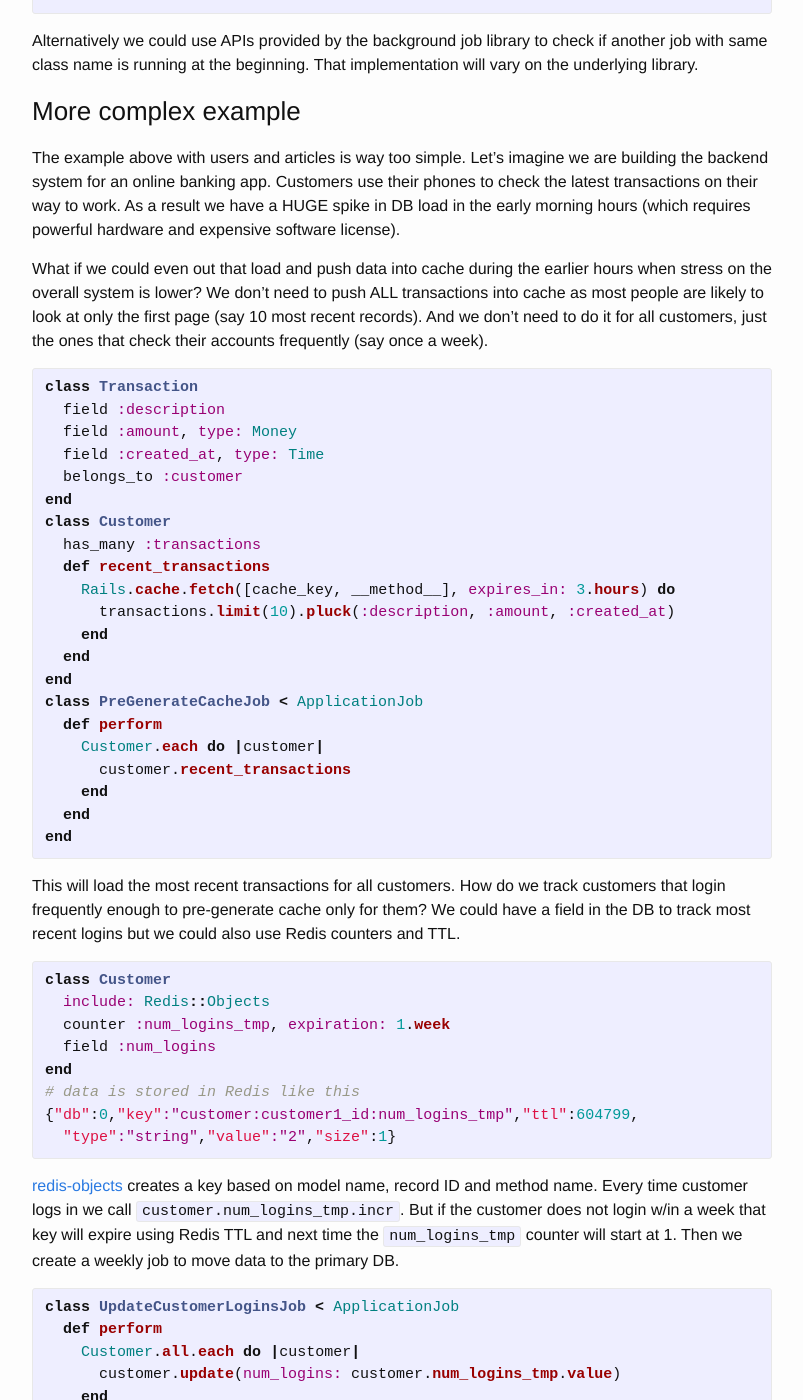
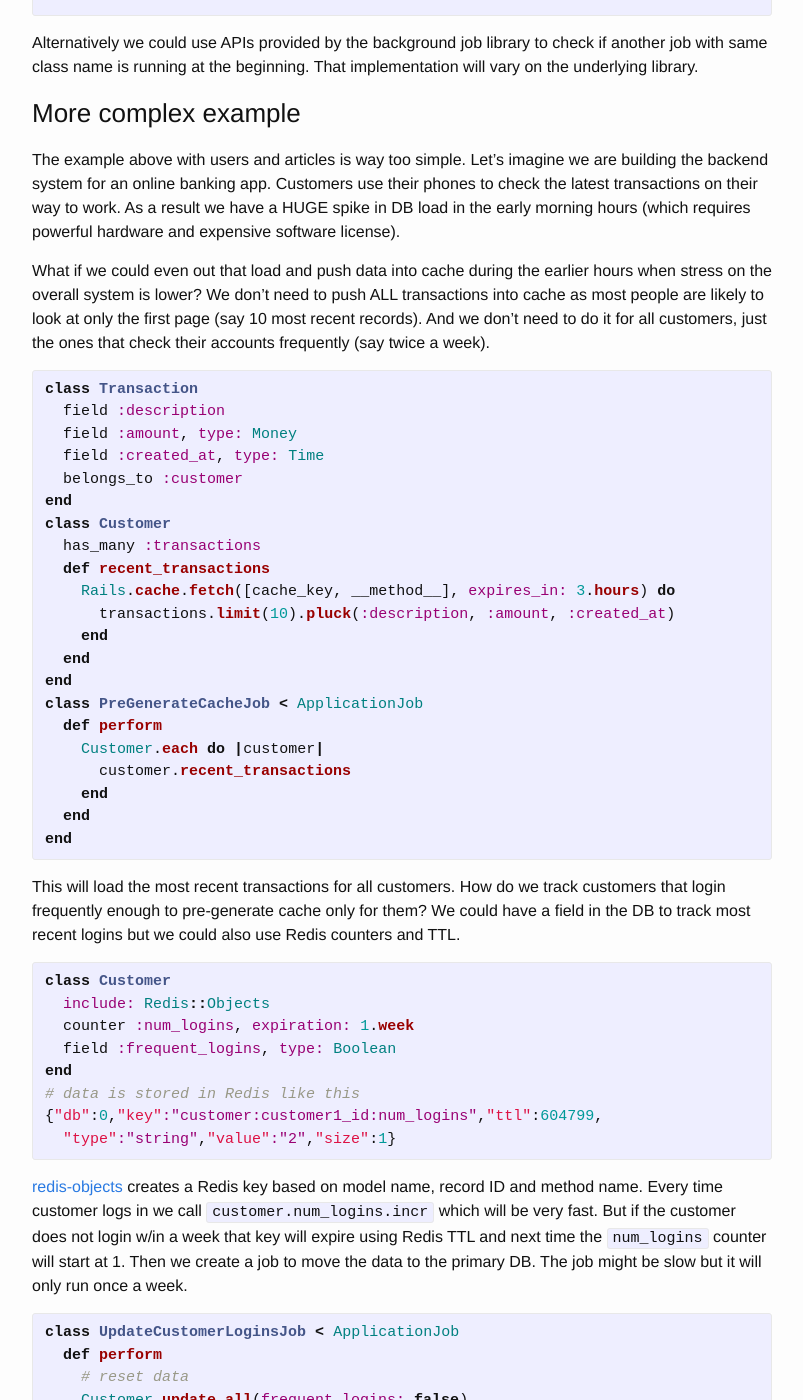
Before and after one commit to dmitrypol/dmitrypol.github.io, a Jekyll site: the page built from _posts/2017-03-27-redis-cache-pregen.md, in a window 1280 px wide and 1400 px high, scrolled down 3499 px. Shown: the whole window, without its empty margins (238-1041 px from the left). Built offline with Jekyll 4.4.1, drawn with Linux system fonts in a browser that asks for light colours; nearby versions of some CDN libraries; comment, search, counter and statistics services are not loaded; some of the changed text lies outside the part shown.

Commit message:
content updates

```diff
--- a/_posts/2017-03-27-redis-cache-pregen.md
+++ b/_posts/2017-03-27-redis-cache-pregen.md
@@ -11,7 +11,7 @@ A common pattern is to use Redis as a cache store where the first application re
 
 ### Basic caching
 
-Here is how it can be implemented with [Ruby on Rails](http://guides.rubyonrails.org/caching_with_rails.html)
+Here is how it can be implemented with [Ruby on Rails](http://guides.rubyonrails.org/caching_with_rails.html) but there are similar patterns in other frameworks.
 
 {% highlight ruby %}
 class Article
@@ -27,7 +27,7 @@ class User
 end
 {% endhighlight %}
 
-[cache_key](http://apidock.com/rails/ActiveRecord/Integration/cache_key) is a method that generates unique Redis key like this `user/user_id-user_updated_at_timestamp`.  Specifying `touch: true` on the `Article` relationship will modify `User.updated_at` when articles are created / deleted.  Appending the method name to `cache_key` ensures Redis key uniqueness (what if we cache other methods on the User model).  Here is what data looks like stored in Redis:
+[cache_key](http://apidock.com/rails/ActiveRecord/Integration/cache_key) is a method that generates unique Redis key like this `user/user_id-user_updated_at_timestamp`.  Specifying `touch: true` on the `Article` relationship will modify `User.updated_at` when articles are created / deleted which will force new `cache_key`.  Appending the method name to `cache_key` ensures Redis key uniqueness if we cache other methods on the User model.  Here is what data looks like stored in Redis:
 
 {% highlight ruby %}
 {"db":0,"key":"user/123-1490568353/articles_count","ttl":3559,
@@ -132,7 +132,7 @@ Alternatively we could use APIs provided by the background job library to check
 
 The example above with users and articles is way too simple.  Let's imagine we are building the backend system for an online banking app.  Customers use their phones to check the latest transactions on their way to work.  As a result we have a HUGE spike in DB load in the early morning hours (which requires powerful hardware and expensive software license).
 
-What if we could even out that load and push data into cache during the earlier hours when stress on the overall system is lower?  We don't need to push ALL transactions into cache as most people are likely to look at only the first page (say 10 most recent records).  And we don't need to do it for all customers, just the ones that check their accounts frequently (say once a week).
+What if we could even out that load and push data into cache during the earlier hours when stress on the overall system is lower?  We don't need to push ALL transactions into cache as most people are likely to look at only the first page (say 10 most recent records).  And we don't need to do it for all customers, just the ones that check their accounts frequently (say twice a week).
 
 {% highlight ruby %}
 class Transaction
@@ -163,27 +163,30 @@ This will load the most recent transactions for all customers.  How do we track
 {% highlight ruby %}
 class Customer
   include: Redis::Objects
-  counter :num_logins_tmp, expiration: 1.week
-  field :num_logins
+  counter :num_logins, expiration: 1.week
+  field :frequent_logins, type: Boolean
 end
 # data is stored in Redis like this
-{"db":0,"key":"customer:customer1_id:num_logins_tmp","ttl":604799,
+{"db":0,"key":"customer:customer1_id:num_logins","ttl":604799,
   "type":"string","value":"2","size":1}
 {% endhighlight %}
 
-[redis-objects](https://github.com/nateware/redis-objects) creates a key based on model name, record ID and method name.  Every time customer logs in we call `customer.num_logins_tmp.incr`.  But if the customer does not login w/in a week that key will expire using Redis TTL and next time the `num_logins_tmp` counter will start at 1.  Then we create a weekly job to move data to the primary DB.
+[redis-objects](https://github.com/nateware/redis-objects) creates a Redis key based on model name, record ID and method name.  Every time customer logs in we call `customer.num_logins.incr` which will be very fast.  But if the customer does not login w/in a week that key will expire using Redis TTL and next time the `num_logins` counter will start at 1.  Then we create a job to move the data to the primary DB.  The job might be slow but it will only run once a week.
 
 {% highlight ruby %}
 class UpdateCustomerLoginsJob < ApplicationJob
   def perform
+    # reset data
+    Customer.update_all(frequent_logins: false)
+    # update with data from Redis, can be optimized separately
     Customer.all.each do |customer|
-      customer.update(num_logins: customer.num_logins_tmp.value)
+      customer.update(frequent_logins: true) if customer.num_logins.value >= 2
     end
   end
 end
 # scope to filter customers
 class Customer
-  scope :frequent_logins,  ->{ where(:num_logins.gte => 2) }
+  scope :frequent_logins,  ->{ where(frequent_logins == true) }
 end
 {% endhighlight %}
 
@@ -198,13 +201,3 @@ Approaches described above introduce complexity.  The logic in determining which
 * [https://www.sitepoint.com/rails-model-caching-redis/]([https://www.sitepoint.com/rails-model-caching-redis/)
 * [https://redis.io/topics/lru-cache](https://redis.io/topics/lru-cache)
 * [http://www.infoworld.com/article/3063161/application-development/why-redis-beats-memcached-for-caching.html](http://www.infoworld.com/article/3063161/application-development/why-redis-beats-memcached-for-caching.html)
-
-
-{% highlight ruby %}
-
-{% endhighlight %}
-
-
-{% highlight ruby %}
-
-{% endhighlight %}
```
Also changed, not shown: other parts of _posts/2017-03-27-redis-cache-pregen.md (+2 -2 lines), _drafts/redis-page-analytics.md (added, +11 -0 lines), _drafts/redis-url-short.md (added, +5 -0 lines).
